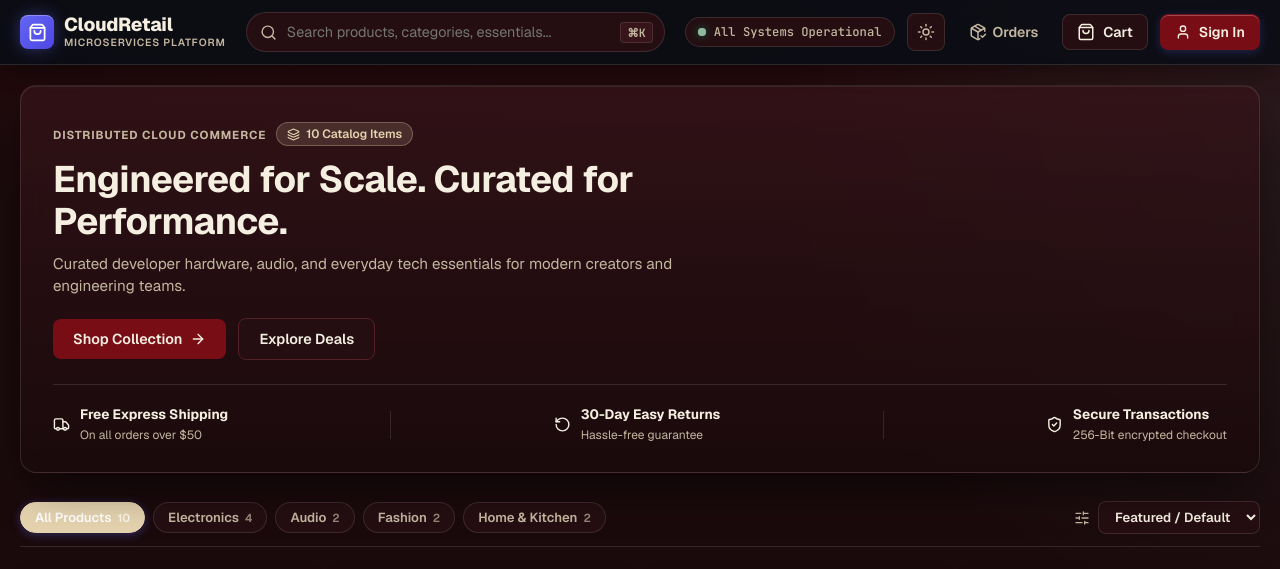
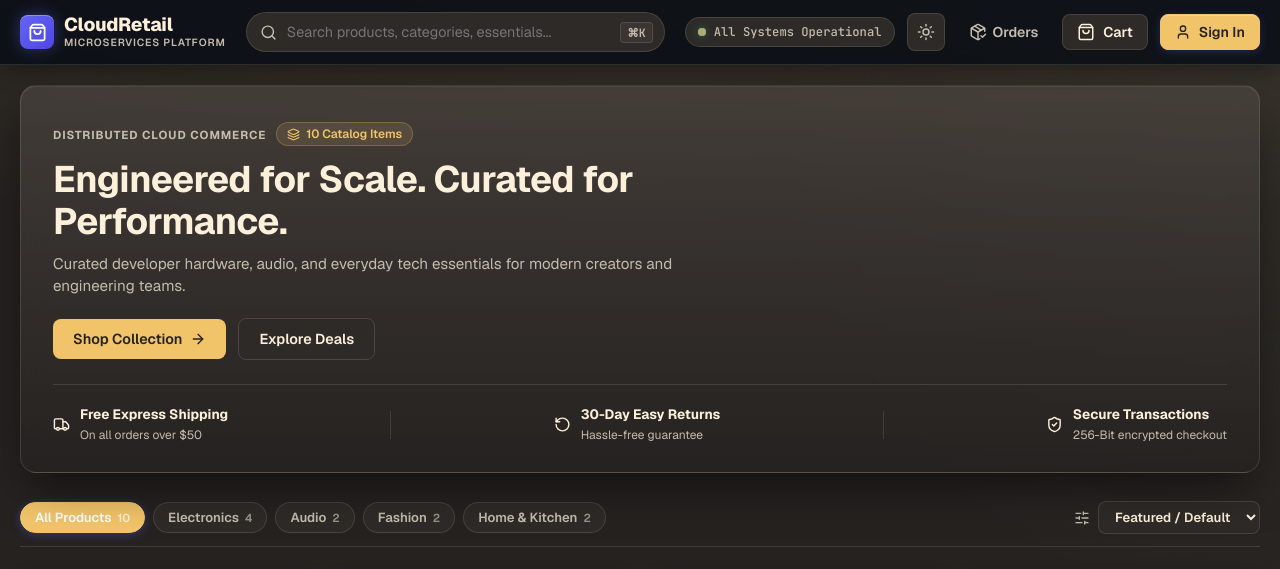
Before and after one commit to riteshdawale02/retail-store-microservices, a React (Vite) app in the folder frontend/: page / in a window 1280 px wide. Shown: the top 569 px of the page. Built offline with nearby package versions, Linux system fonts and the light colour scheme; no server answers; grey boxes are pictures that could not be loaded.

Commit message:
Revert color palette to warm ochre, vanilla cream, and deep espresso

```diff
--- a/frontend/src/App.css
+++ b/frontend/src/App.css
@@ -262,20 +262,20 @@
 }
 
 .hero-simple-card {
-  background: linear-gradient(180deg, rgba(54, 20, 26, 0.75) 0%, rgba(26, 10, 12, 0.9) 100%);
+  background: linear-gradient(180deg, rgba(76, 69, 65, 0.72) 0%, rgba(37, 34, 32, 0.9) 100%);
   backdrop-filter: blur(14px);
   -webkit-backdrop-filter: blur(14px);
   border: 1px solid var(--border-subtle);
   border-radius: var(--radius-lg);
   padding: 36px 32px 28px;
-  box-shadow: 0 20px 48px -12px rgba(0, 0, 0, 0.6), inset 0 1px 0 rgba(245, 239, 225, 0.08);
+  box-shadow: 0 20px 48px -12px rgba(0, 0, 0, 0.6), inset 0 1px 0 rgba(252, 240, 218, 0.08);
 }
 
 [data-theme="light"] .hero-simple-card,
 .light-theme .hero-simple-card {
-  background: linear-gradient(180deg, #FFFFFF 0%, #FAF6EE 100%);
-  border: 1px solid var(--border-subtle);
-  box-shadow: 0 12px 32px -4px rgba(121, 13, 22, 0.06);
+  background: linear-gradient(180deg, #FFFFFF 0%, #FAF4E8 100%);
+  border: 1px solid var(--border-subtle);
+  box-shadow: 0 12px 32px -4px rgba(76, 69, 65, 0.06);
 }
 
 .hero-copy {
@@ -303,9 +303,9 @@
   align-items: center;
   gap: 6px;
   padding: 3px 10px;
-  background: rgba(229, 211, 175, 0.15);
+  background: rgba(242, 196, 106, 0.12);
   color: var(--accent-indigo);
-  border: 1px solid rgba(229, 211, 175, 0.3);
+  border: 1px solid rgba(242, 196, 106, 0.25);
   border-radius: var(--radius-full);
   font-size: 0.75rem;
   font-weight: 600;
--- a/frontend/src/index.css
+++ b/frontend/src/index.css
@@ -1,7 +1,6 @@
 /* ==========================================================================
    CloudRetail Storefront Design System & Global Styles
-   Burgundy, Champagne, Linen & Powder Blue Palette
-   (#790D16, #E5D3AF, #F5EFE1, #AEC4D4)
+   Earthy Ochre & Espresso Palette (#FCF0DA, #AEAC78, #F2C46A, #4C4541)
    ========================================================================== */
 
 :root {
@@ -9,42 +8,42 @@
   --font-mono: 'JetBrains Mono', monospace;
   --font-display: 'Geist', var(--font-sans);
 
-  /* Deep Burgundy & Champagne Palette */
-  --bg-primary: #1A0A0C;
-  --bg-secondary: #240E12;
-  --bg-tertiary: #36141A;
-  --bg-card: #2A1115;
-  --bg-card-hover: #3B181E;
-  --bg-overlay: rgba(26, 10, 12, 0.88);
-  --bg-input: #1A0A0C;
+  /* Earthy Ochre & Espresso Palette */
+  --bg-primary: #252220;
+  --bg-secondary: #2E2A27;
+  --bg-tertiary: #3A3532;
+  --bg-card: #322D2A;
+  --bg-card-hover: #3E3834;
+  --bg-overlay: rgba(37, 34, 32, 0.88);
+  --bg-input: #252220;
 
-  --border-subtle: rgba(245, 239, 225, 0.12);
-  --border-strong: #542028;
-  --border-focus: #E5D3AF;
-  --border-highlight: rgba(229, 211, 175, 0.35);
+  --border-subtle: rgba(252, 240, 218, 0.12);
+  --border-strong: #4C4541;
+  --border-focus: #F2C46A;
+  --border-highlight: rgba(242, 196, 106, 0.35);
 
-  --primary: #790D16;
-  --primary-contrast: #F5EFE1;
-  --primary-hover: #91121C;
-  --primary-glow: rgba(121, 13, 22, 0.35);
+  --primary: #F2C46A;
+  --primary-contrast: #252220;
+  --primary-hover: #E3B455;
+  --primary-glow: rgba(242, 196, 106, 0.28);
 
-  --accent-indigo: #E5D3AF;
-  --accent-indigo-hover: #F2E4C7;
-  --accent-indigo-glow: rgba(229, 211, 175, 0.25);
-  --accent-cyan-bright: #AEC4D4;
+  --accent-indigo: #F2C46A;
+  --accent-indigo-hover: #F8D385;
+  --accent-indigo-glow: rgba(242, 196, 106, 0.25);
+  --accent-cyan-bright: #AEAC78;
 
-  --accent-emerald: #8FB89E;
-  --accent-amber: #E5D3AF;
-  --accent-rose: #C73E47;
-  --accent-cyan: #AEC4D4;
+  --accent-emerald: #AEAC78;
+  --accent-amber: #F2C46A;
+  --accent-rose: #D96B6B;
+  --accent-cyan: #AEAC78;
 
-  --text-main: #F5EFE1;
-  --text-muted: #C4B7A0;
-  --text-subtle: #8F7E68;
+  --text-main: #FCF0DA;
+  --text-muted: #C4BCAC;
+  --text-subtle: #8E8678;
 
   --shadow-sm: 0 1px 3px rgba(0, 0, 0, 0.4);
-  --shadow-md: 0 8px 24px -4px rgba(0, 0, 0, 0.5), 0 0 16px rgba(121, 13, 22, 0.1);
-  --shadow-lg: 0 16px 48px -8px rgba(0, 0, 0, 0.7), 0 0 32px rgba(121, 13, 22, 0.15);
+  --shadow-md: 0 8px 24px -4px rgba(0, 0, 0, 0.5), 0 0 16px rgba(242, 196, 106, 0.08);
+  --shadow-lg: 0 16px 48px -8px rgba(0, 0, 0, 0.7), 0 0 32px rgba(242, 196, 106, 0.12);
 
   --radius-sm: 8px;
   --radius-md: 12px;
@@ -57,48 +56,48 @@
   --transition-normal: 0.2s cubic-bezier(0.16, 1, 0.3, 1);
 }
 
-/* Light Mode (Linen Cream & Deep Burgundy) */
+/* Light Mode (Vanilla Cream & Deep Espresso) */
 [data-theme="light"],
 .light-theme {
-  --bg-primary: #F5EFE1;
-  --bg-secondary: #ECE4D2;
-  --bg-tertiary: #E0D5C0;
+  --bg-primary: #FCF0DA;
+  --bg-secondary: #F3E4C8;
+  --bg-tertiary: #E8D5B3;
   --bg-card: #FFFFFF;
-  --bg-card-hover: #FAF6EE;
-  --bg-overlay: rgba(121, 13, 22, 0.45);
+  --bg-card-hover: #FAF4E8;
+  --bg-overlay: rgba(76, 69, 65, 0.45);
   --bg-input: #FFFFFF;
 
-  --border-subtle: #DED4BF;
-  --border-strong: #C8BBA0;
-  --border-focus: #790D16;
-  --border-highlight: rgba(121, 13, 22, 0.25);
+  --border-subtle: #E2D1B3;
+  --border-strong: #C4B18F;
+  --border-focus: #4C4541;
+  --border-highlight: rgba(76, 69, 65, 0.25);
 
-  --primary: #790D16;
-  --primary-contrast: #F5EFE1;
-  --primary-hover: #5F0910;
-  --primary-glow: rgba(121, 13, 22, 0.2);
+  --primary: #4C4541;
+  --primary-contrast: #FCF0DA;
+  --primary-hover: #36312E;
+  --primary-glow: rgba(76, 69, 65, 0.15);
 
-  --accent-indigo: #790D16;
-  --accent-indigo-hover: #5F0910;
-  --accent-indigo-glow: rgba(121, 13, 22, 0.15);
-  --accent-cyan-bright: #5A7E94;
+  --accent-indigo: #876523;
+  --accent-indigo-hover: #6D511B;
+  --accent-indigo-glow: rgba(135, 101, 35, 0.15);
+  --accent-cyan-bright: #686742;
   --font-mono: 'JetBrains Mono', monospace;
   --font-display: 'Geist', var(--font-sans);
   --card-radius: 12px;
   --control-radius: 8px;
 
-  --accent-emerald: #48775B;
-  --accent-amber: #9C6E2E;
-  --accent-rose: #8E1620;
-  --accent-cyan: #6B8B9E;
+  --accent-emerald: #686742;
+  --accent-amber: #C69533;
+  --accent-rose: #B84A4A;
+  --accent-cyan: #74734D;
 
-  --text-main: #26080B;
-  --text-muted: #685951;
-  --text-subtle: #8E7E74;
+  --text-main: #4C4541;
+  --text-muted: #6B625C;
+  --text-subtle: #8E847C;
 
-  --shadow-sm: 0 1px 2px rgba(121, 13, 22, 0.05);
-  --shadow-md: 0 4px 12px rgba(121, 13, 22, 0.08);
-  --shadow-lg: 0 12px 24px rgba(121, 13, 22, 0.1);
+  --shadow-sm: 0 1px 2px rgba(76, 69, 65, 0.05);
+  --shadow-md: 0 4px 12px rgba(76, 69, 65, 0.08);
+  --shadow-lg: 0 12px 24px rgba(76, 69, 65, 0.1);
 }
 
 /* Reset & Global Elements */
@@ -124,8 +123,8 @@ body {
   overflow-x: hidden;
   background-color: var(--bg-primary);
   background-image:
-    radial-gradient(ellipse 90% 45% at 50% -12%, rgba(121, 13, 22, 0.2), transparent),
-    radial-gradient(circle 500px at 100% 15%, rgba(174, 196, 212, 0.08), transparent);
+    radial-gradient(ellipse 90% 45% at 50% -12%, rgba(242, 196, 106, 0.12), transparent),
+    radial-gradient(circle 500px at 100% 15%, rgba(174, 172, 120, 0.08), transparent);
   background-attachment: fixed;
   color: var(--text-main);
   font-feature-settings: "cv02", "cv03", "cv04", "cv11";
@@ -145,8 +144,7 @@ body {
 [data-theme="light"] body,
 .light-theme body {
   background-image:
-    radial-gradient(ellipse 80% 35% at 50% -10%, rgba(121, 13, 22, 0.06), transparent),
-    radial-gradient(circle 500px at 100% 15%, rgba(174, 196, 212, 0.08), transparent);
+    radial-gradient(ellipse 80% 35% at 50% -10%, rgba(242, 196, 106, 0.08), transparent);
 }
 
 h1, h2, h3, h4, h5, h6 {
```
Also changed, not shown: 1 other file (tests, documents, lock files or other folders).
